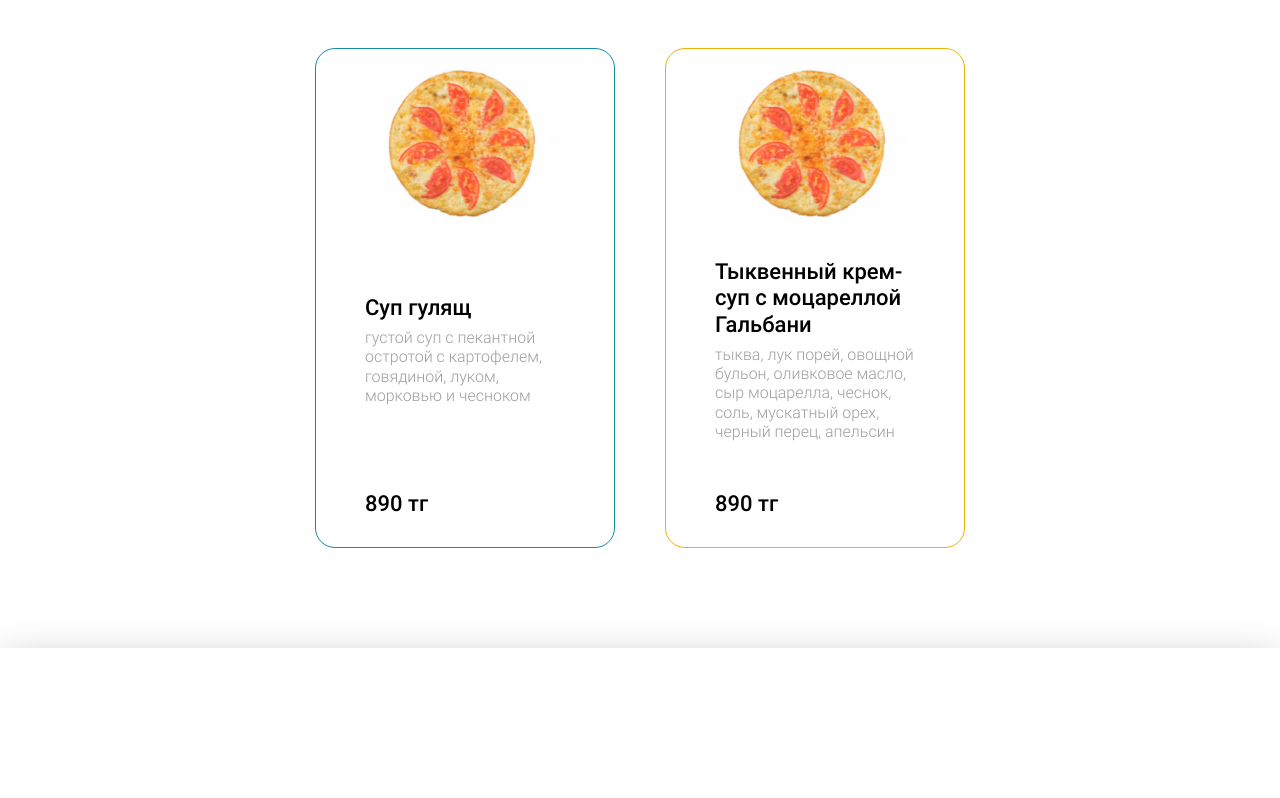
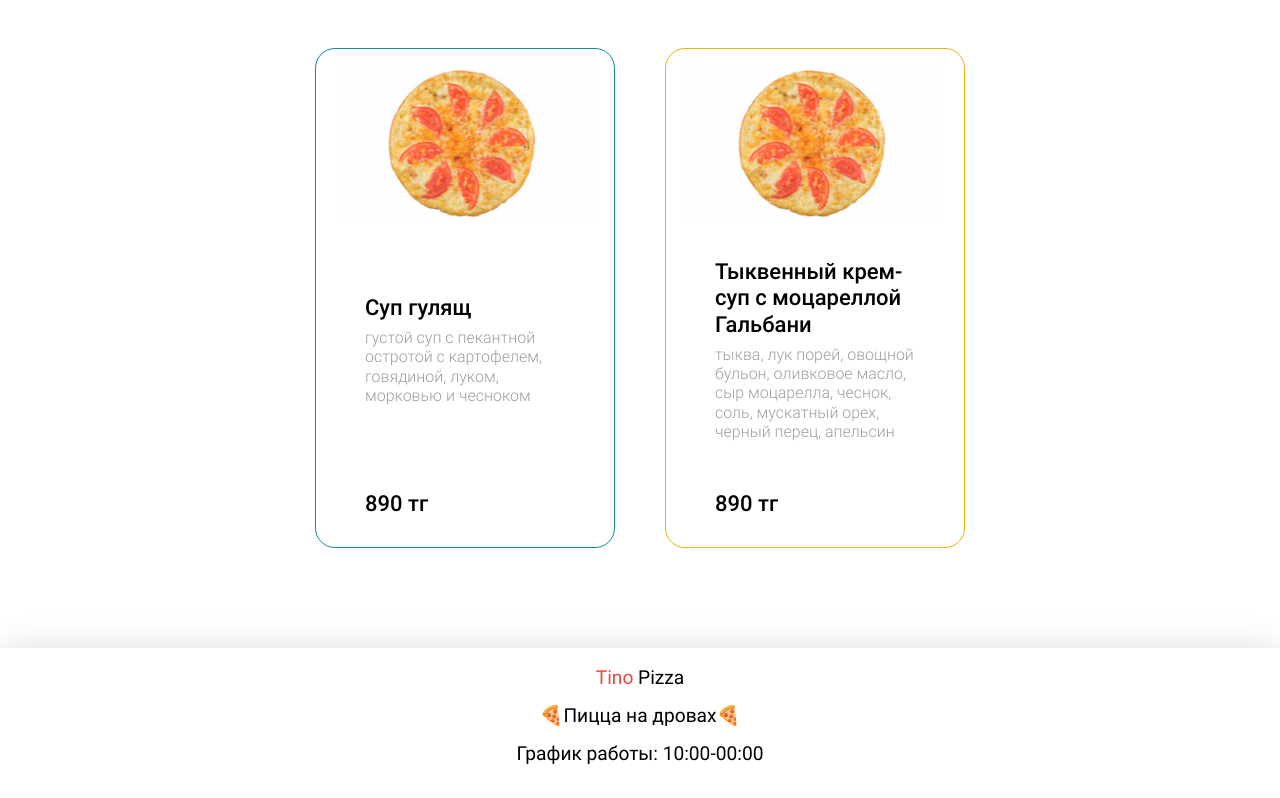
Before and after one commit to ramiltanker/qr-menu, a React (Create React App) app: page /first-courses in a window 1280 px wide. Shown: the part 2001-2799 px from the top of the page. Before the commit the page ends 2749 px from the top, so only its background shows below. Built offline with nearby package versions, Linux system fonts and the light colour scheme.

Commit message:
fix: animation, footer

```diff
--- a/package.json
+++ b/package.json
@@ -1,4 +1,5 @@
 {
+  "homepage": "https://ramiltanker.github.io/qr-menu/",
   "name": "qr-menu",
   "version": "0.1.0",
   "private": true,
@@ -20,6 +21,7 @@
   "scripts": {
     "start": "react-scripts start",
     "build": "CI=false react-scripts build",
+    "deploy": "npm run build&&gh-pages -d build",
     "test": "react-scripts test",
     "eject": "react-scripts eject"
   },
--- a/src/components/FilterMobile/FilterMobile.module.css
+++ b/src/components/FilterMobile/FilterMobile.module.css
@@ -5,6 +5,7 @@
   right: 250px;
   width: 50px;
   height: 50px;
+  transition: none;
 }
 
 .filter_mobile {
--- a/src/components/Footer/Footer.jsx
+++ b/src/components/Footer/Footer.jsx
@@ -5,7 +5,15 @@ import styles from './Footer.module.css';
 // Styles
 
 const Footer = () => {
-  return <footer className={styles.footer}></footer>;
+  return (
+    <footer className={styles.footer}>
+      <p className={styles.text}>
+        <span>Tino</span> Pizza
+      </p>
+      <p className={styles.text}>🍕Пицца на дровах🍕</p>
+      <p className={styles.text}>График работы: 10:00-00:00</p>
+    </footer>
+  );
 };
 
 export default Footer;
--- a/src/components/Footer/Footer.module.css
+++ b/src/components/Footer/Footer.module.css
@@ -1,7 +1,20 @@
 .footer {
+  display: flex;
+  flex-direction: column;
+  justify-content: center;
+  align-items: center;
   width: 100%;
-  height: 100px;
+  height: 150px;
   background: #ffffff;
   box-shadow: 0px 12px 40px rgba(0, 0, 0, 0.25);
   margin-top: 100px;
 }
+
+.text {
+  margin-bottom: 15px;
+  font-size: 1.2rem;
+}
+
+.text span {
+  color: #ea473e;
+}
```
